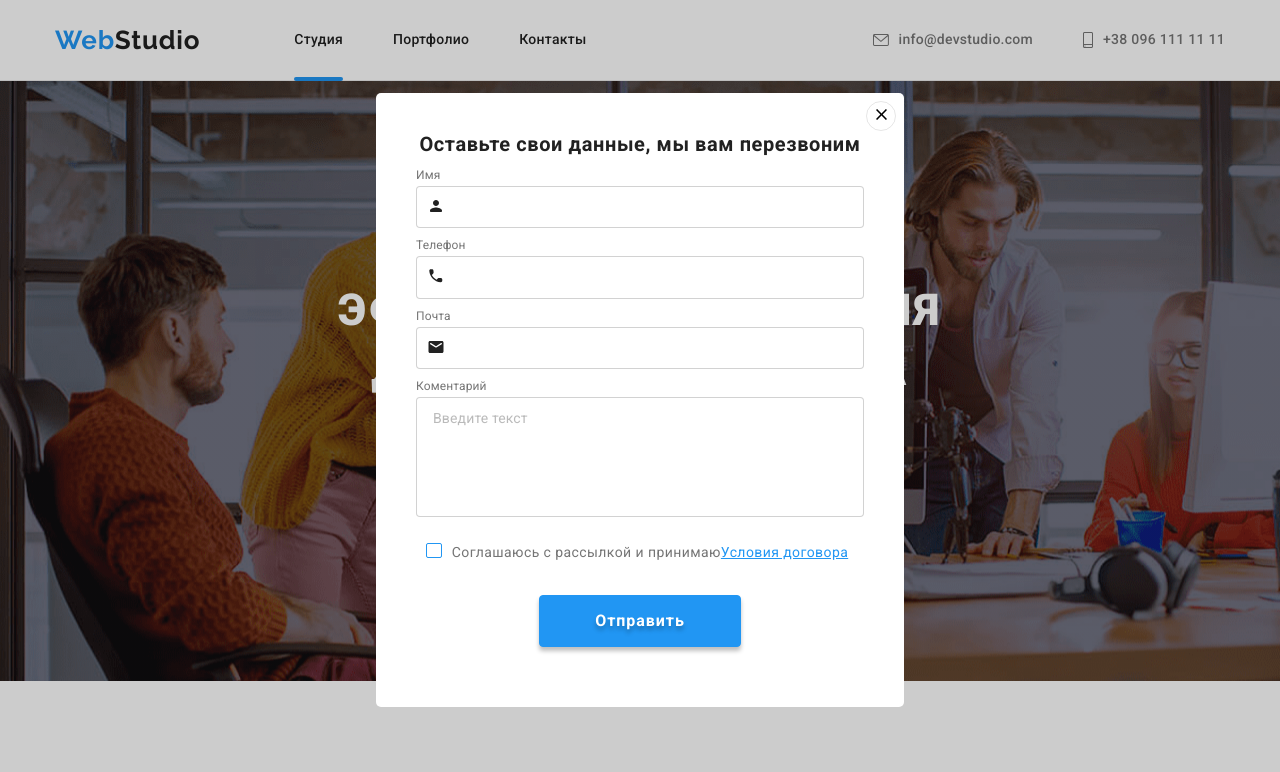
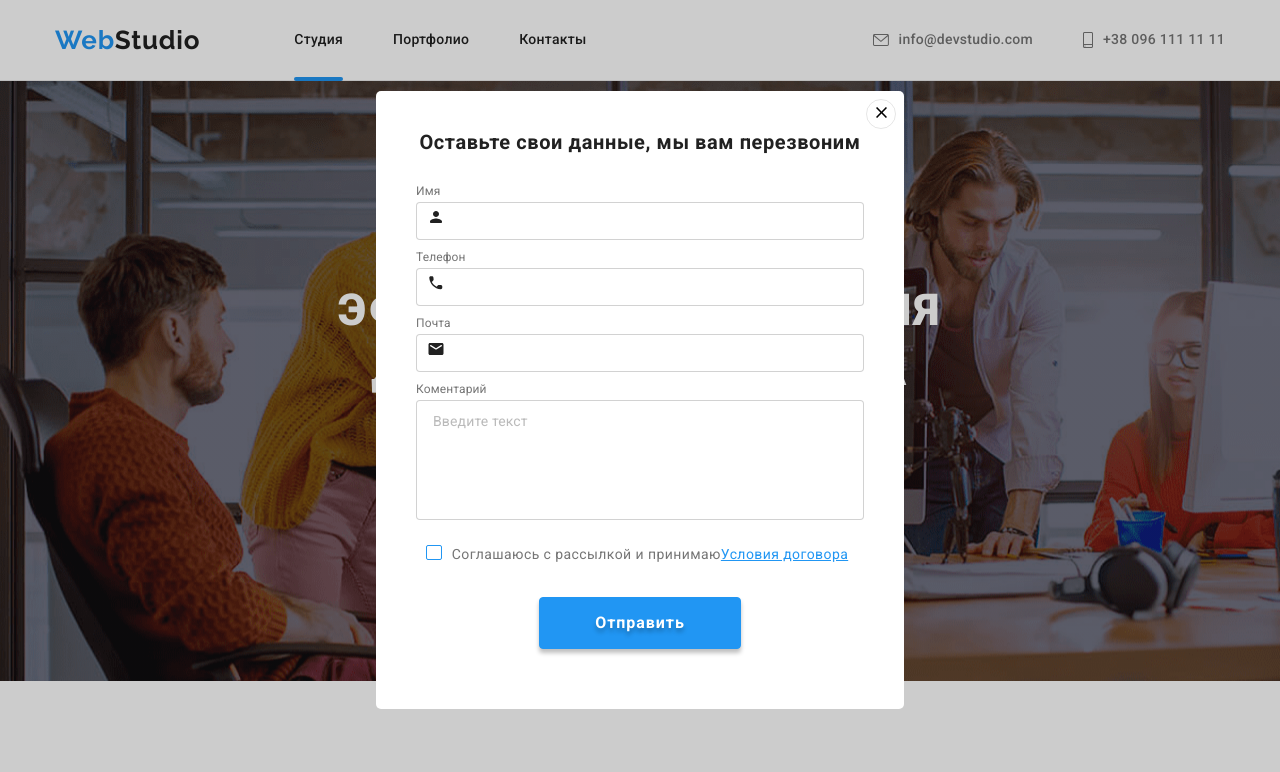
Before and after one commit to Aleksandr-Pod/goit-markup-hw-06, a plain HTML site: page index.html in a window 1280 px wide. Shown: the top 772 px of the page. Drawn offline with nearby package versions, Linux system fonts and the light colour scheme.

Commit message:
mod-6
Some improovements in code (cleaning and modification classes name

```diff
--- a/css/styles.css
+++ b/css/styles.css
@@ -680,46 +680,41 @@ img {
   letter-spacing: 0.03em;
   text-align: center;
 }
-.modal-inputs {
-  /* display: flex;
-  flex-direction: column; */
+.form-inputs {
   margin-bottom: 20px;
 }
-.modal-item {
+.form-item label {
+  display: block;
+
+  font-size: 12px;
+  line-height: calc(14 / 12);
+  letter-spacing: 0.01em;
+
   position: relative;
 }
-.modal-item input {
+.form-item input {
   width: 100%;
-  margin-bottom: 28px;
+  margin: 4px 0 10px;
   padding: 11px 12px 11px 36px;
 
   border: 1px solid #21212133;
-
   border-radius: 4px;
 }
-.modal-icons {
+.form-icons {
   width: 18px;
   height: 18px;
   fill: var(--maintext-color);
 
   position: absolute;
-  top: 11px;
+  top: 50%;
+  transform: translateY(-50%);
   left: 11px;
 }
-.modal-item label {
-  font-size: 12px;
-  line-height: calc(14 / 12);
-  letter-spacing: 0.01em;
-
-  position: absolute;
-  top: -18px;
-  left: 0;
-}
-.modal-inputs textarea {
+.form-inputs textarea {
   width: 448px;
   height: 120px;
   padding: 12px 16px;
-  margin-bottom: 20px;
+  margin: 4px 0 20px;
 
   border: 1px solid #21212133;
   border-radius: 4px;
@@ -733,14 +728,14 @@ textarea::placeholder {
   line-height: calc(16 / 14);
   letter-spacing: 0.01em;
 }
-.modal-item input:hover,
-.modal-item input:focus,
-.modal-item textarea:hover,
-.modal-item textarea:focus {
+.form-item input:hover,
+.form-item input:focus,
+.form-item textarea:hover,
+.form-item textarea:focus {
   border-color: var(--active-color);
 }
-.modal-item input:hover + svg,
-.modal-item input:focus + svg {
+.form-item input:hover + svg,
+.form-item input:focus + svg {
   fill: var(--active-color);
 }
 .terms-block {
@@ -748,7 +743,6 @@ textarea::placeholder {
 }
 .terms-label {
   display: flex;
-  /* align-items: center; */
   justify-content: center;
   padding-left: 20px;
   font-size: 14px;
@@ -766,11 +760,8 @@ textarea::placeholder {
   width: 16px;
   height: 15px;
 
-  /* fill: #ffffff; */
-
   border: 1px solid var(--active-color);
   border-radius: 2px;
-  /* background-image: url(../images/icon-check.svg); */
 
   position: absolute;
   top: 2px;
@@ -782,9 +773,6 @@ textarea::placeholder {
   background-size: contain;
   background-origin: border-box;
 }
-/* .terms-input:checked + .icon-check {
-  fill: rgb(25, 0, 255);
-} */
 
 .submit {
   display: block;
--- a/index.html
+++ b/index.html
@@ -603,46 +603,44 @@
           </svg>
         </button>
         <p>Оставьте свои данные, мы вам перезвоним</p>
-        <form class="modal-inputs">
+        <form class="form-inputs">
           <ul class="list">
-            <li class="modal-item">
-              <input type="text" name="person-name" id="p-name" class="input" />
-              <svg class="modal-icons">
+            <li class="form-item">
+              <label
+                >Имя
+                <input type="text" name="person-name" id="p-name" />
+                <svg class="form-icons">
                   <use href="./images/icons.svg#icon-person"></use>
                 </svg>
-              <label for="p-name">Имя</label>
+              </label>
             </li>
-            <li class="modal-item">
-              <input
-                type="phone"
-                name="person-phone"
-                id="p-phone"
-                class="input"
-              />
-              <svg class="modal-icons">
+            <li class="form-item">
+              <label
+                >Телефон
+                <input type="phone" name="person-phone" />
+                <svg class="form-icons">
                   <use href="./images/icons.svg#icon-phone"></use>
                 </svg>
-              <label for="p-phone">Телефон</label>
+              </label>
             </li>
-            <li class="modal-item">
-              <input
-                type="email"
-                name="person-email"
-                id="p-email"
-                class="input"
-              />
-              <svg class="modal-icons">
+            <li class="form-item">
+              <label
+                >Почта
+                <input type="email" name="person-email" />
+                <svg class="form-icons">
                   <use href="./images/icons.svg#icon-email"></use>
                 </svg>
-              <label for="p-email">Почта</label>
+              </label>
             </li>
-            <li class="modal-item">
+            <li class="form-item">
+              <label
+                >Коментарий
                 <textarea
                   name="person-comment"
                   id="p-comment"
                   placeholder="Введите текст"
                 ></textarea>
-              <label for="p-comment">Коментарий</label>
+              </label>
             </li>
           </ul>
           <div class="terms-block">
```
Lines whose indentation alone changed are shown as unchanged.
